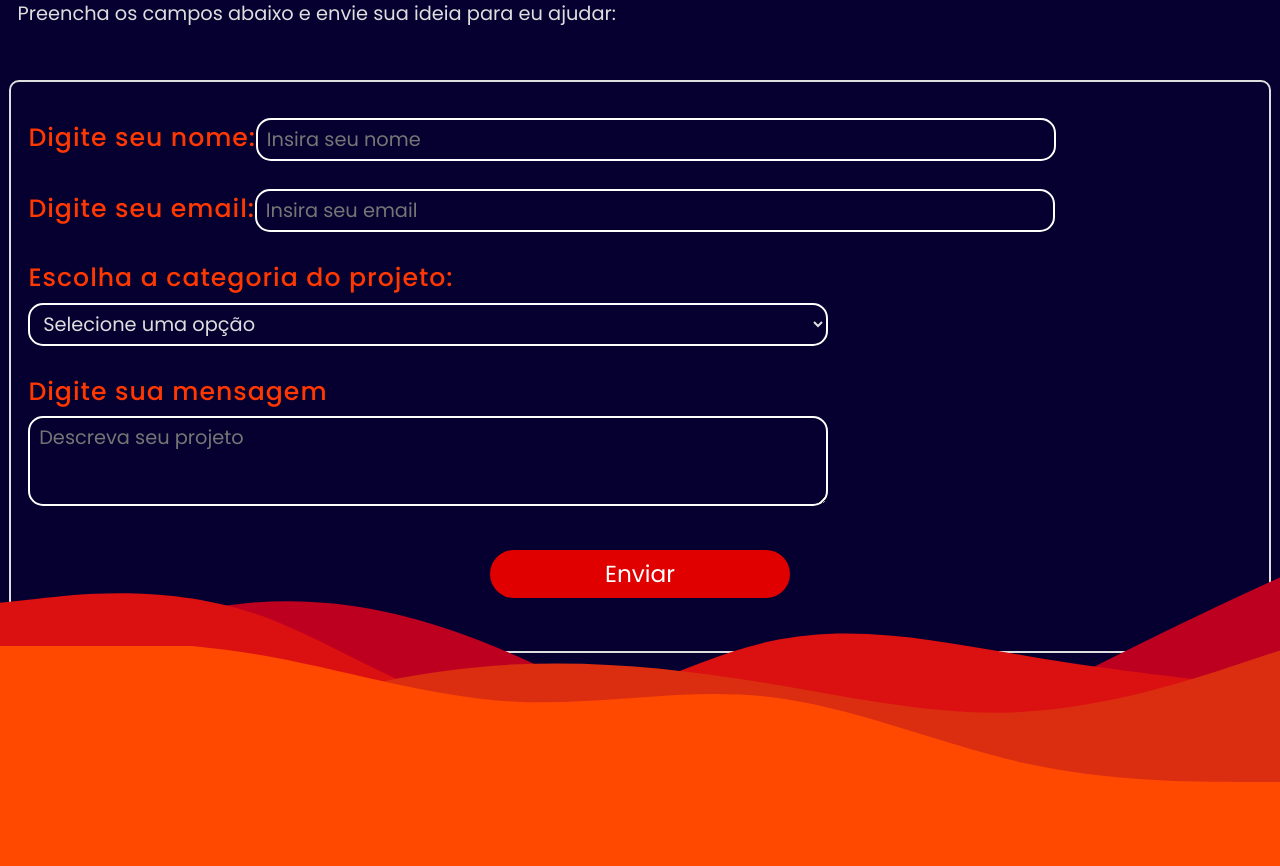
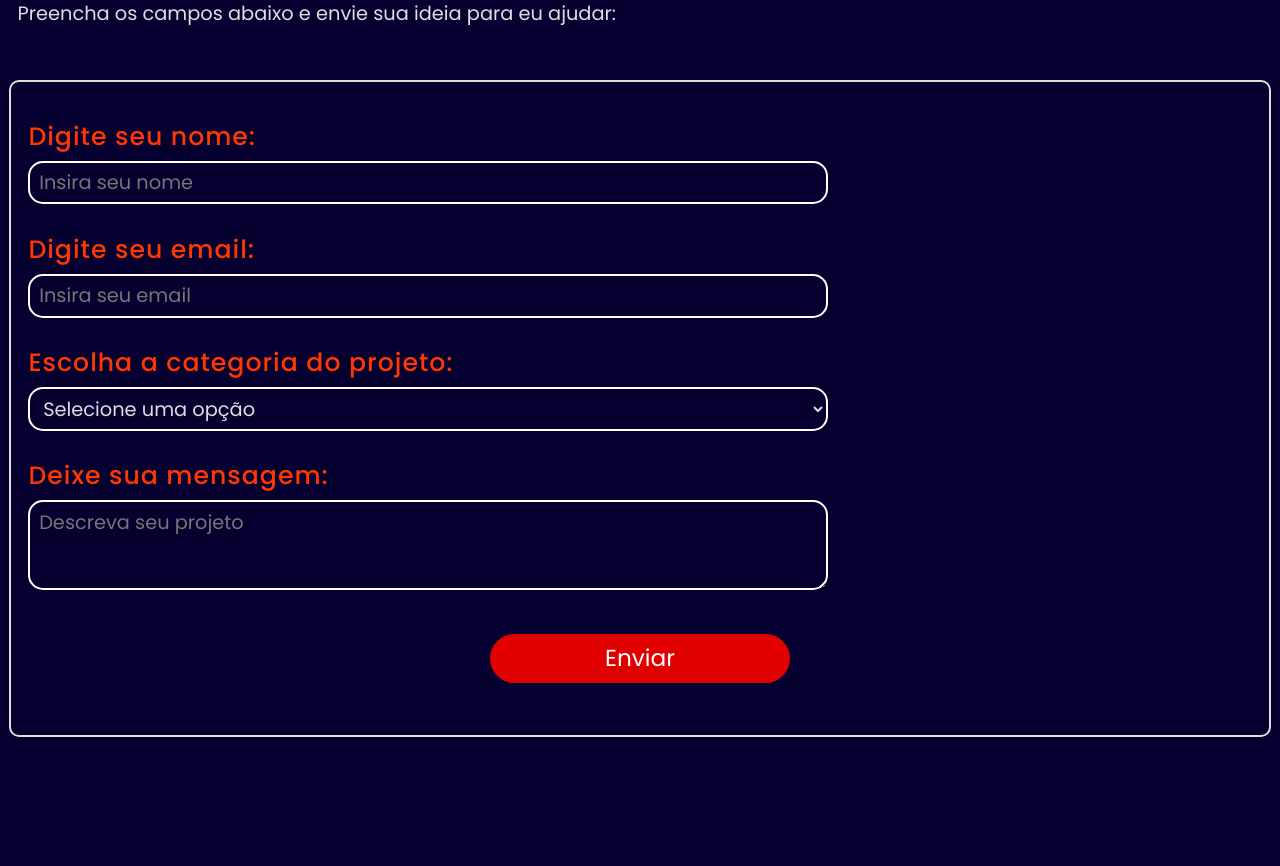
Before and after one commit to GabAlmeyda/my-portfolio, a React (Vite) app: page /my-portfolio/contact in a window 1280 px wide. Shown: the part 217-1083 px from the top of the page. Built offline with nearby package versions, Linux system fonts and the light colour scheme.

Commit message:
'Waves' re-ajeitado; layout do 'Contact'ajeitado

```diff
--- a/src/components/layouts/ProjectCard.jsx
+++ b/src/components/cards/ProjectCard.jsx
@@ -2,8 +2,8 @@ import { devLangs } from '../../data/devLanguages'
 
 import styles from './ProjectCard.module.css'
 
-import Container from './Container'
-import ToolContainer from './ToolContainer'
+import Container from '../layouts/Container'
+import ToolContainer from '../layouts/ToolContainer'
 
 /**
  * Renders a customizable card to display projects.
--- a/src/components/layouts/ProjectCard.module.css
+++ b/src/components/cards/ProjectCard.module.css
@@ -117,6 +117,7 @@
 /* Card of the Projects Component (bigger)*/
 .project.full_card {
     width: 100%;
+    max-width: 900px;
 }
 .project.full_card:hover {
     transform: scale(1.02);
@@ -148,3 +149,9 @@
         margin-block: 1.5rem;
     }
 }
+
+@media screen and (min-width: 1024px) {
+    .project:not(.full_card) {
+        width: clamp(450px, 45vw, 700px);
+    }
+}
--- a/src/components/form/Input.module.css
+++ b/src/components/form/Input.module.css
@@ -4,7 +4,7 @@
 }
 
 .input_container label {
-	display: inline-block;
+	display: block;
 
 	margin-bottom: .3rem;
 
--- a/src/components/form/Select.module.css
+++ b/src/components/form/Select.module.css
@@ -3,7 +3,7 @@
 }
 
 .select_container label {
-	display: inline-block;
+	display: block;
 
 	margin-bottom: .3rem;
 
--- a/src/components/form/Textarea.module.css
+++ b/src/components/form/Textarea.module.css
@@ -5,7 +5,7 @@
 }
 
 .textarea_container label {
-	display: inline-block;
+	display: block;
 
 	margin-bottom: .3rem;
 
--- a/src/components/layouts/Footer.jsx
+++ b/src/components/layouts/Footer.jsx
@@ -12,7 +12,7 @@ import Waves from '../layouts/Waves'
  */
 function Footer() {
     return (<footer className={styles.footer}>
-        <div className={styles.waves}><Waves waveFor="footer" /></div>
+        <div className={styles.waves}><Waves waveFor="footer"/></div>
 
         <p><small>Gabriel Almeyda &copy; 2024. Todos os direitos reservados</small></p>
     </footer>)
--- a/src/components/layouts/Footer.module.css
+++ b/src/components/layouts/Footer.module.css
@@ -7,6 +7,7 @@
     position: relative;
     bottom: 0;
 
+    margin-top: 15vh;
 }
 
 .footer p {
@@ -23,6 +24,12 @@
 /* Media Queries */
 @media screen and (min-width: 1024px) {
     .waves {
-        margin-top: 25vh;
+        margin-top: 30vw;
     }
 }
+
+@media screen and (min-width: 1280px) {
+    .waves {
+        margin-top: 40vw;
+    }
+}
--- a/src/components/layouts/Section.module.css
+++ b/src/components/layouts/Section.module.css
@@ -1,4 +1,5 @@
 .section {
+
     /*
     Fixes an issue where scrolling lands the user to the bottom
     of the section. '100vh + 30px' ensures that the user is taken to the top
@@ -9,6 +10,7 @@
 
     padding: 1rem;
     padding-block: 3.5rem;
+
 }
 
 .section > h2 {
--- a/src/components/layouts/Waves.module.css
+++ b/src/components/layouts/Waves.module.css
@@ -24,7 +24,7 @@
 .header :nth-child(1) {
 	z-index: 1;
 
-	height: calc(100%);
+	height: 100%;
 }
 .header :nth-child(2) {
 	z-index: 2;
@@ -46,33 +46,33 @@
 
 
 /* Navbar waves' styles*/
-.waves.navbar {height: 30vh;}
+.waves.navbar {height: 33vh;}
 
 .navbar :nth-child(1) {
 	z-index: 2;
 
-	height: calc(100% - 20%);
+	height: calc(100% - 30%);
 	color: #e42200;
 }
 .navbar :nth-child(2) {
 	z-index: 1;
 
-	height: calc(100%);
+	height: 100%;
 }
 .navbar :nth-child(3) {
 	z-index: 4;
 
-	height: calc(100% - 40%);
+	height: calc(100% - 50%);
 }
 .navbar :nth-child(4) {
 	z-index: 3;
 
-	height: calc(100% - 30%);
+	height: calc(100% - 35%);
 }
 
 
 /* Footer waves' styles*/
-.waves.footer {height: 22vh;}
+.waves.footer {height: 23vh;}
 
 .footer :nth-child(1) {
 	z-index: 1;
@@ -87,7 +87,7 @@
 .footer :nth-child(3) {
 	z-index: 3;
 
-	height: calc(100% - 30%);
+	height: calc(100% - 40%);
 }
 .footer :nth-child(4) {
 	z-index: 4;
@@ -101,5 +101,9 @@
 @media screen and (min-width: 1024px) {
 	.waves.header {height: 53vh}
 
-	.waves.footer {height: 45vh;}
+	.waves.footer {height: 60vh;}
 }
+
+@media screen and (min-width: 1280px) {
+	.waves.header {height: 60vh}
+}
--- a/src/components/pages/Contact.jsx
+++ b/src/components/pages/Contact.jsx
@@ -136,7 +136,7 @@ function Contact() {
 
                         <Textarea
                             placeholder="Descreva seu projeto"
-                            label="Digite sua mensagem"
+                            label="Deixe sua mensagem:"
                             value={userData.desc}
                             name="desc"
                             handleChange={onInputChange}
--- a/src/components/pages/Home.jsx
+++ b/src/components/pages/Home.jsx
@@ -5,10 +5,10 @@ import { useNavigate } from 'react-router-dom'
 import Header from '../layouts/Header'
 import Section from '../layouts/Section'
 import Container from '../layouts/Container'
-import ProjectCard from '../layouts/ProjectCard'
 import LinkButton from '../layouts/LinkButton'
 
 import LanguageCards from '../cards/LanguageCards'
+import ProjectCard from '../cards/ProjectCard'
 
 /**
  * Renders the 'Home' page component.
--- a/src/components/pages/Projects.jsx
+++ b/src/components/pages/Projects.jsx
@@ -3,8 +3,9 @@ import { useEffect } from "react";
 
 import styles from "./Projects.module.css";
 
-import ProjectCard from "../layouts/ProjectCard";
 import Container from "../layouts/Container";
+
+import ProjectCard from "../cards/ProjectCard";
 
 /**
  * Renders the 'Projects' page component.
```
